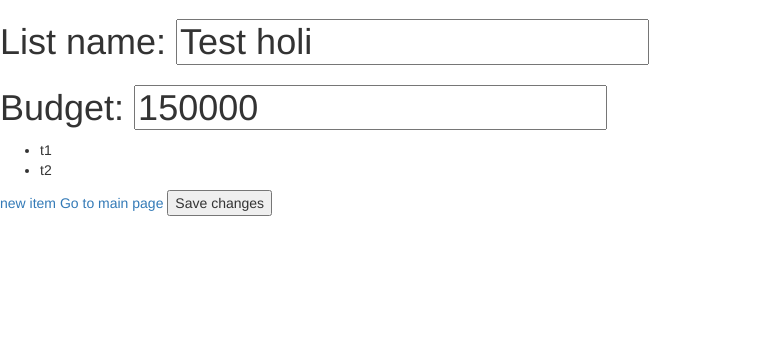
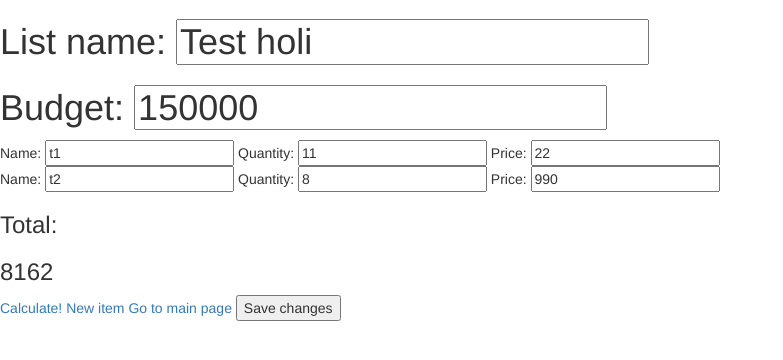
Before and after one commit to rtorres90/super_market_list, a Django app: page /lists/1/ in a window 1280 px wide. Shown: the part 51-411 px from the top of the page, without its empty margins (0-783 px from the left). Run offline with Django 3.2, Linux system fonts and the light colour scheme; a user stored in the database is signed in; data comes from the database, SQL or seed files in the repository; both versions use the stored data as it was after the commit; some libraries are stand-ins or nearby versions.

Commit message:
adding some js methods

```diff
--- a/awesomemarketlist/lists/static/js/main.js
+++ b/awesomemarketlist/lists/static/js/main.js
@@ -1,5 +1,32 @@
 $("#new_item").click(function(event){
    event.preventDefault();
-   let item_template = $("#item_template")
-   item_template.clone().show().appendTo("#item_list").text('dfksdf')
+   let item_template = $("#item_template");
+   item_template.clone().show().attr('id', '').appendTo("#item_list");
 });
+
+$('body').ready(update_total());
+
+function save_item(button){
+   event.preventDefault();
+   let item_container = $(button).parent();
+   let item_name = item_container.find(".item_name").val();
+   let item_quantity = item_container.find(".item_quantity").val();
+   let item_price = item_container.find(".item_price").val();
+   $(button).hide();
+   console.log("Saving "+ item_name);
+}
+
+function activate_save_button(input) {
+   event.preventDefault();
+   let item_container = $(input).parent();
+   item_container.find(".save_button").show();
+}
+
+function update_total(){
+   let total = 0;
+   $('.item').each(function(){
+      total += parseInt($(this).find('.item_quantity').val()) * parseInt($(this).find('.item_price').val());
+   });
+   console.log(total);
+   $("#total").html(total);
+}
--- a/awesomemarketlist/lists/templates/lists/detail.html
+++ b/awesomemarketlist/lists/templates/lists/detail.html
@@ -10,13 +10,25 @@
     {% csrf_token %}
     <h1>List name: <input type="text" name="name" value="{{list.name}}"/></h1>
     <h1>Budget: <input type="number" name="budget" value="{{list.budget}}"/></h1>
-    <ul id='item_list'>
+    <div id='item_list'>
     {% for item in list.item_set.all %}
-        <li>{{item.name}}</li>
+        <div class='item'>
+            Name: <input type='text' class='item_name' value='{{item.name}}' onkeyup='activate_save_button(this)'/>
+            Quantity: <input type='number' class='item_quantity' value='{{item.quantity}}' onkeyup='activate_save_button(this)'/>
+            Price: <input type='number' class='item_price' value='{{item.price}}' onkeyup='activate_save_button(this)'/>
+            <button class='save_button' onclick='save_item(this);' style='display:none;'>Save changes!</button>
+        </div>
     {% endfor %}
-        <li id='item_template' style="display:none;"></li>
-    </ul>
-    <a id='new_item'>new item</a>
+    </div>
+        <div id='item_template' style="display:none;" class='item'>
+            Name: <input type='text' class='item_name' placeholder='item name' onkeyup='activate_save_button(this)'/>
+            Quantity: <input type='number' class='item_quantity' placeholder='item quantity' value='1' onkeyup='activate_save_button(this)'/>
+            Price: <input type='number' class='item_price' placeholder='item price' value='0' onkeyup='activate_save_button(this)'/>
+            <button class='save_button' onclick='save_item(this);' style='display:none;'>Save changes!</button>
+        </div>
+    <div><h3>Total: </h3><h3 id='total'>0</h3></div>
+    <a onclick='update_total();'>Calculate!</a>
+    <a id='new_item'>New item</a>
     <a href="{% url 'lists:index' %}">Go to main page</a>
     <input type="submit" value="Save changes"/>
 </form>
```
Also changed, not shown: awesomemarketlist/db.sqlite3.
